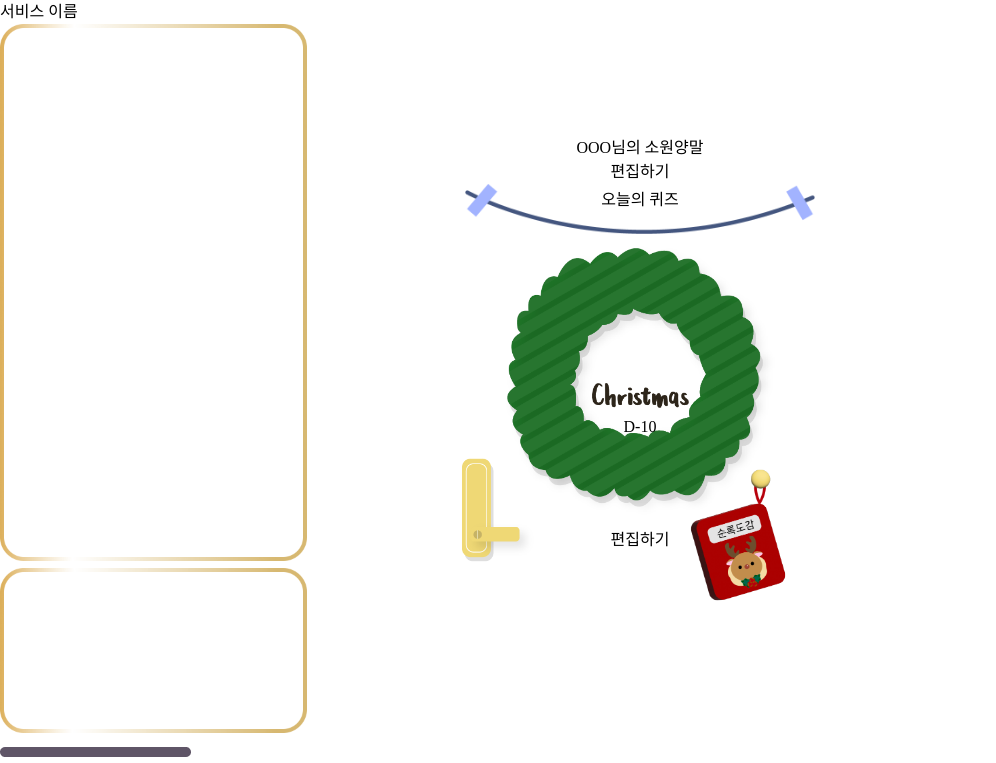
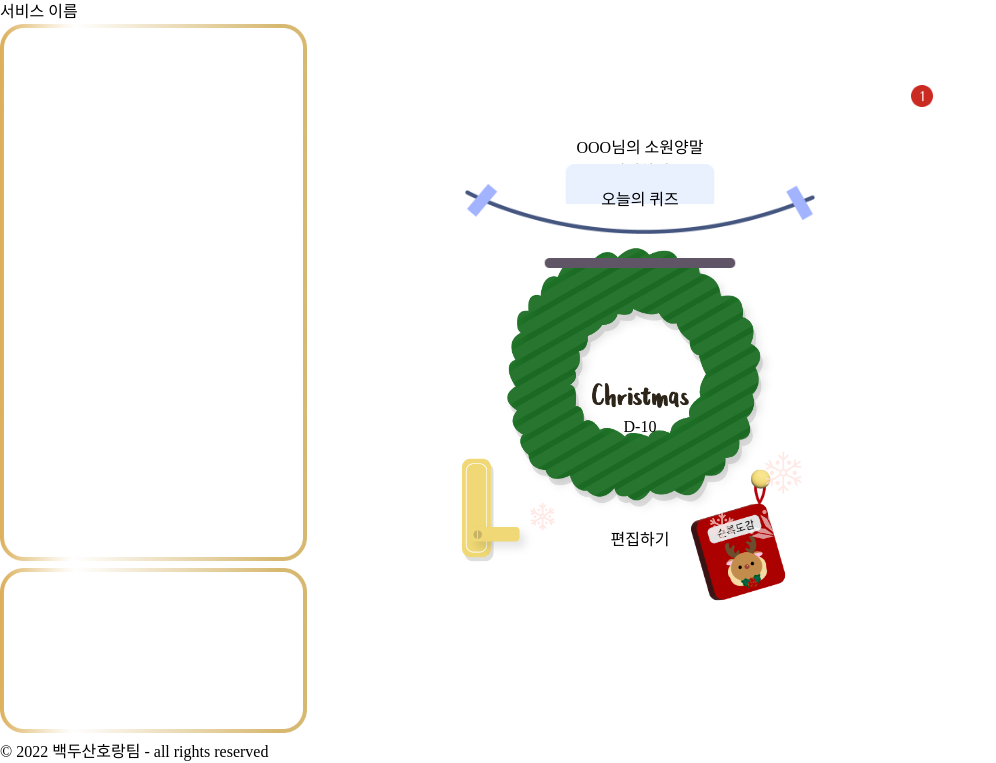
Before and after one commit to parkmihyunn/Advent_Wreath, a Next.js app in the folder advent-front/: page /main in a window 1280 px wide. Shown: the top 763 px of the page, without its empty margins (0-996 px from the left). Built offline with nearby package versions, Linux system fonts and the light colour scheme; a web font is replaced by a local one.

Commit message:
.
푸터 위치 고정을위해 main.js 아래쪽 부분 수정

```diff
--- a/advent-front/pages/main.js
+++ b/advent-front/pages/main.js
@@ -83,30 +83,35 @@ export default function Main(){
                     </div>
                 </div>
 
-                <div className="grid place-items-center relative top-5">
-                    <Image src='/img/quiz_line.png' width='307' height='165'/>
-                    <div className="absolute top-11">
+                <div className="w-full relative top-5">
+                    <div className="w-full text-center m-auto relative">
+                        <Image src='/img/door-dorder_2.png' width='307' height='165'/>
+                    </div>
+                    <div className="quiz-black">
                         <Image src='/img/quiz_black.png' width='191' height='10'/>
                     </div>
-                    <div className="absolute top-5">
+                    <div className="quiz-white">
                         <Link href='/quiz'>
-                        <Image src='/img/quiz_white.png' width='149' height='40'/>
+                            <Image src='/img/quiz_white.png' width='149' height='40'/>
                         </Link>
                     </div>
-                    <div className="absolute top-3 right-20">
+                    <div className="quiz-red">
                         <Image src='/img/quiz_red.png' width='22' height='22'/>
                     </div>
                     <div className="quiz-text">
-                    <h1 className="text-center text-xl text-black">
-                        오늘의 퀴즈
-                    </h1>
+                        <Link href='/quiz'>
+                        <h1 className="text-center text-xl text-black">
+                            오늘의 퀴즈
+                        </h1></Link>
                     </div>
-                    <div className="absolute bottom-5">
+                    <div className="quiz-deco">
                         <Image src='/img/quiz_deco.png' width='272' height='89'/>
                     </div>
                 </div>
+                <div className="flex-1">
+                </div>
+                <Layout/>
             </div>
-            <Layout/>
         </div>
     );
 }
--- a/advent-front/styles/main.css
+++ b/advent-front/styles/main.css
@@ -60,6 +60,36 @@
     text-align:center;
 }
 
+.quiz-black{
+	position: absolute;
+	top: 32%;
+	left: 50%;
+	width: 191px;
+	height: 10px;
+	transform: translate( -50%, -50% );
+    text-align:center;
+}
+
+.quiz-white{
+	position: absolute;
+	top: 23%;
+	left: 50%;
+	width: 149px;
+	height: 40px;
+	transform: translate( -50%, -50% );
+    text-align:center;
+}
+
+.quiz-red{
+	position: absolute;
+	top: 12%;
+	left: 72%;
+	width: 22px;
+	height: 22px;
+	transform: translate( -50%, -50% );
+    text-align:center;
+}
+
 .quiz-text{
 	position: absolute;
 	top: 25%;
@@ -67,3 +97,13 @@
 	transform: translate( -50%, -50% );
     text-align:center;
 }
+
+.quiz-deco{
+	position: absolute;
+	top: 62%;
+	left: 52%;
+	width: 272px;
+	height: 89px;
+	transform: translate( -50%, -50% );
+    text-align:center;
+}
```
Also changed, not shown: advent-front/pages/index.js (indentation only), advent-front/public/img/door-dorder_2.png (renamed from advent-front/public/img/quiz_line.png).
